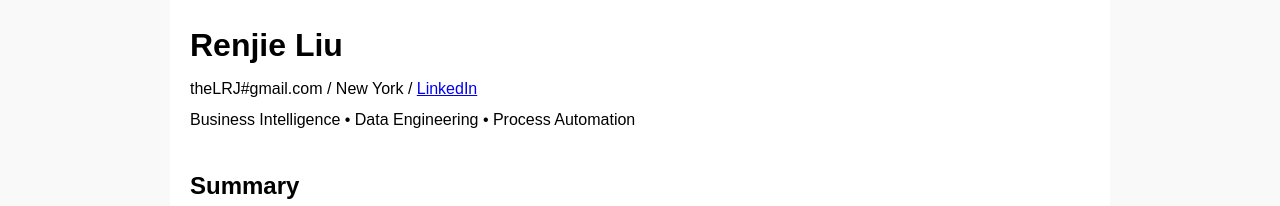
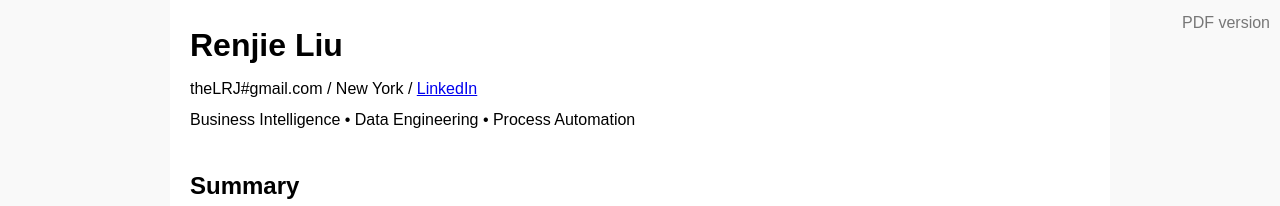
Before and after one commit to renjieliu/renjieliu.github.io, a Jekyll site: the page index.html, which Jekyll copies as it is, in a window 1280 px wide. Shown: the top 206 px of the page. Built offline with Jekyll 4.4.1, drawn with Linux system fonts in a browser that asks for light colours.

Commit message:
renjieliu.github.io/index.html

```diff
--- a/index.html
+++ b/index.html
@@ -36,8 +36,22 @@
 		margin-top: 20px;
     }
 
+	.link_download_pdf {
+	  position: absolute;
+	  top: 10px;
+	  right: 10px;
+	  color: #777;
+	  text-decoration: none;
+	  }
+
+
 	li {
 	  margin: 5px 0;
+	}
+
+	.ul-skills {
+		#list-style-type: none;
+		#padding-left: 0;
 	}
 
 
@@ -81,6 +95,8 @@
       <p>Business Intelligence • Data Engineering • Process Automation</p>
     </div>
 
+	<a class="link_download_pdf" href = "https://renjie.in">PDF version</a>
+
     <div class="section">
       <h2>Summary</h2>
       <hr />
@@ -95,7 +111,7 @@
     <div class="section">
       <h2>Skills</h2>
       <hr />
-      <ul>
+      <ul class = "ul-skills">
 	  <li><strong>Databases & Languages:</strong> SQL, SQL Server, Oracle, MySQL, Python, ETL, Data Integration</li>
       <li><strong>BI Tools:</strong> Power BI, SAP Business Objects</li>
       <li><strong>Other:</strong> Data Profiling, Data Integration, Data Warehousing, Project Management, Mentoring</li>
```
